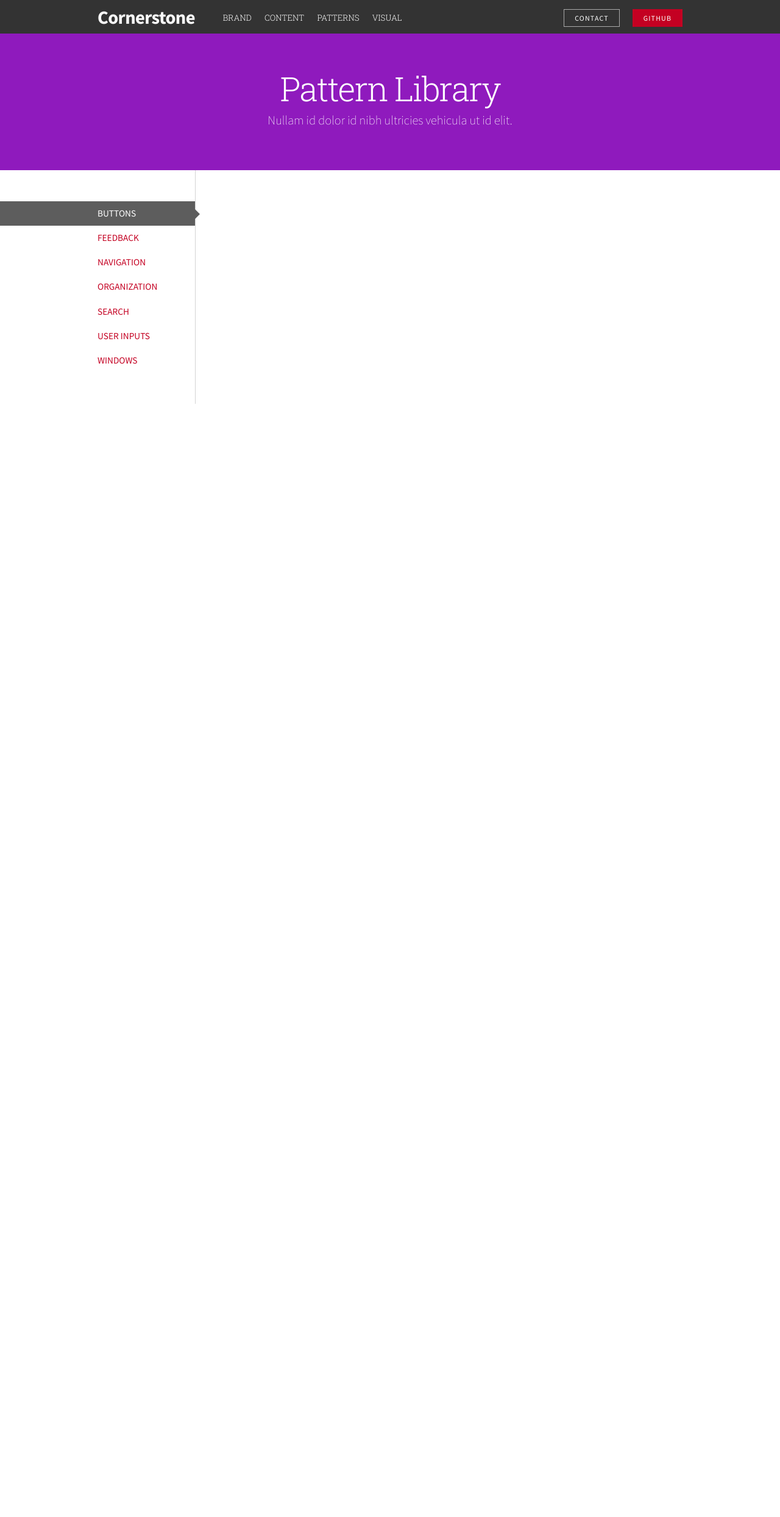
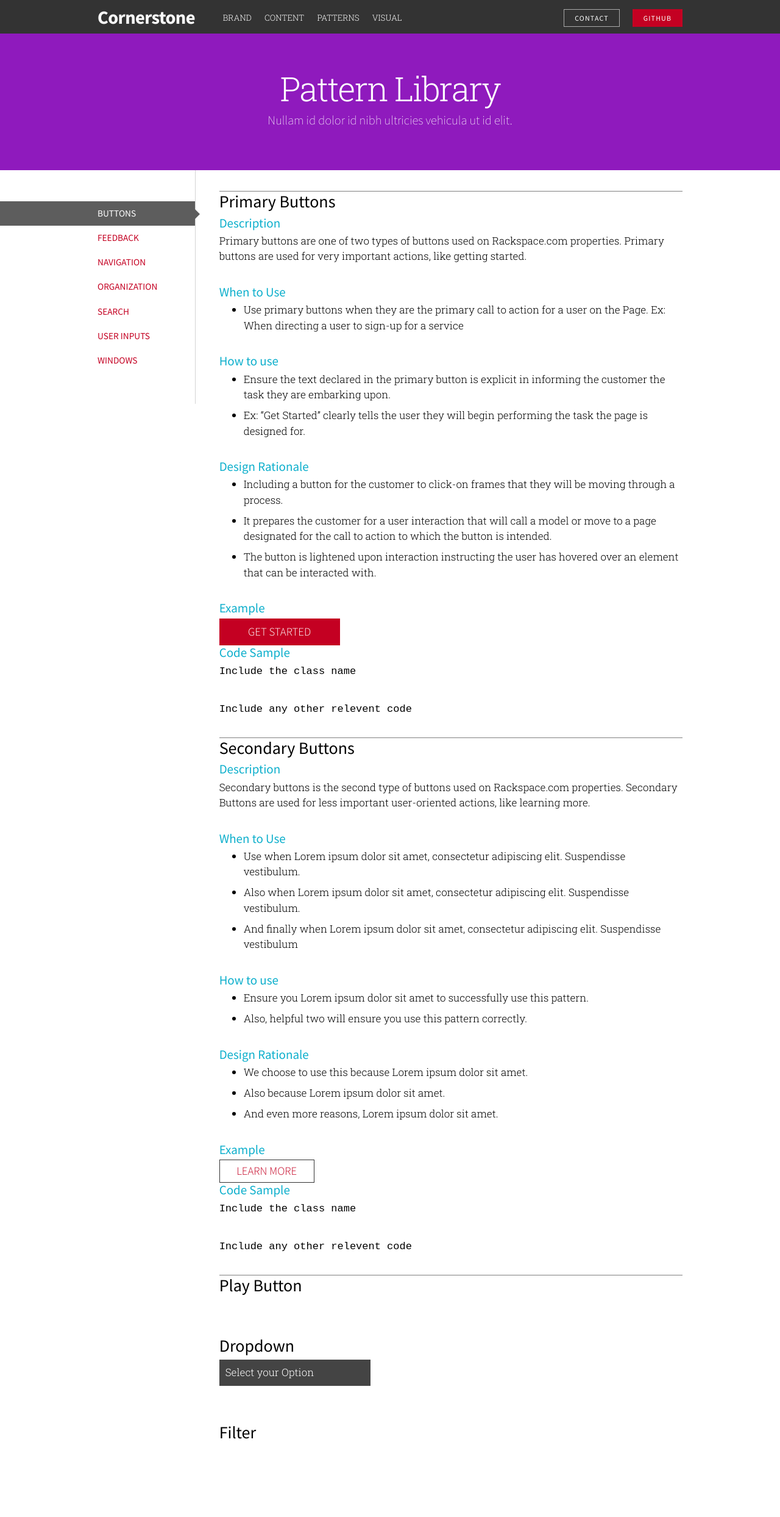
Before and after one commit to technabors/cornerstone-2, a Jekyll site: the page built from site/docs/buttons.md, in a window 1280 px wide. Shown: the whole page at 61% size. Built offline with Jekyll 4.4.1, drawn with Linux system fonts in a browser that asks for light colours; nearby versions of some CDN libraries; before the commit the page ends 900 px from its top, so only the background shows below that.

Commit message:
Added some buttons and tinkered with a template.

```diff
--- a/site/css/custom.css
+++ b/site/css/custom.css
@@ -119,3 +119,80 @@
 .hairline {
 	background-color:#FFFFFF;
 }
+
+.roboto {
+	font-family: 'Roboto Slab', serif;
+}
+
+.source-sans {
+	font-family: 'Source Sans Pro', sans-serif;
+}
+
+.font-preview {
+	font-size: 1.23529em;
+    font-style:normal;
+}
+
+.font-navigation {
+	font-family: 'roboto semibold'
+}
+
+.primary-button {
+	width: 198px;
+	height: 44px;
+
+	background-color: #C40022;
+}
+
+.primary-button p {
+	color: #FFFFFF;
+	font-size: 14pt;
+	text-align: center;
+	padding: 8px;
+}
+
+.primary-button:hover{
+	background-color: #DD2233;
+}
+
+.secondary-button {
+	width: 154px;
+	height: 36px;
+	border: 1px solid #333;
+	background-color: #FFFFFF;
+}
+
+.secondary-button p {
+	color: #C40022;
+	font-size: 14pt;
+	text-align: center;
+	padding: 4px 4px 4px 4px;
+}
+
+.secondary-button:hover{
+	border: 2px solid #333;
+}
+
+.dropdown-button {
+	width: 248px;
+	height: 43px;
+	background-color: #444444;
+}
+
+.dropdown-button p {
+	text-align: left;
+	padding-left: 10px;
+	padding-top: 8px;
+	padding-bottom: 10px;
+	color: #FFFFFF;
+}
+
+.dropdown-button ul {
+	display: none;
+}
+
+.dividing-bar {
+	background-color: #808080;
+	height: 1px;
+	width: 100%;
+}
--- a/site/docs/buttons.md
+++ b/site/docs/buttons.md
@@ -2,3 +2,135 @@
 layout: default
 title: Buttons
 ---
+
+<div class="col-1of1 dividing-bar">
+
+</div>
+
+##Primary Buttons
+
+###Description
+
+
+Primary buttons are one of two types of buttons used on Rackspace.com properties. Primary buttons are used for very important actions, like getting started.
+
+###When to Use
+
++ Use primary buttons when they are the primary call to action for a user on the Page. Ex: When directing a user to sign-up for a service
+
+###How to use
+
++ Ensure the text declared in the primary button is explicit in informing the customer the task they are embarking upon.
++ Ex: "Get Started" clearly tells the user they will begin performing the task the page is designed for.
+
+###Design Rationale
+
++ Including a button for the customer to click-on frames that they will be moving through a process.
++ It prepares the customer for a user interaction that will call a model or move to a page designated for the call to action to which the button is intended.
++ The button is lightened upon interaction instructing the user has hovered over an element that can be interacted with.
+
+
+###Example
+
+<div class="col-1of1">
+
+<div class="primary-button"><p class="source-sans">GET STARTED</p>
+
+</div>
+
+</div>
+
+###Code Sample
+
+`Include the class name`
+
+`Include any other relevent code`
+
+<div class="dividing-bar">
+
+</div>
+
+
+##Secondary Buttons
+
+###Description
+
+Secondary buttons is the second type of buttons used on Rackspace.com properties. Secondary Buttons are used for less important user-oriented actions, like learning more.
+
+###When to Use
+
++ Use when Lorem ipsum dolor sit amet, consectetur adipiscing elit. Suspendisse vestibulum.
++ Also when Lorem ipsum dolor sit amet, consectetur adipiscing elit. Suspendisse vestibulum.
++ And finally when Lorem ipsum dolor sit amet, consectetur adipiscing elit. Suspendisse vestibulum
+
+###How to use
+
++ Ensure you Lorem ipsum dolor sit amet to successfully use this pattern.
++ Also, helpful two will ensure you use this pattern correctly.
+
+###Design Rationale
+
++ We choose to use this because Lorem ipsum dolor sit amet.
++ Also because Lorem ipsum dolor sit amet.
++ And even more reasons, Lorem ipsum dolor sit amet.
+
+###Example
+
+<div class="col-1of1">
+
+<div class="secondary-button"><p class="source-sans">LEARN MORE</p>
+
+</div>
+
+</div>
+
+###Code Sample
+
+`Include the class name`
+
+`Include any other relevent code`
+
+<div class="dividing-bar">
+
+</div>
+
+
+##Play Button
+
+<div class="col-1of1">
+
+<div class="play-button">
+
+</div>
+
+</div>
+<br />
+
+##Dropdown
+
+<div class="col-1of1">
+
+<div class="dropdown-button"><p class="source-san">Select your Option</p>
+
+<ul>
+	<li>Option 1</li>
+	<li>Option 2</li>
+	<li>Option 3</li>
+	<li>Option 4</li>
+</ul>
+
+</div>
+
+</div>
+<br />
+
+##Filter
+
+<div class="col-1of1">
+
+<div class="filter-button">
+
+</div>
+
+</div>
+<br />
```
Also changed, not shown: site/docs/template.md (added, +52 -0 lines), site/docs/typography.md (+32 -0 lines).
